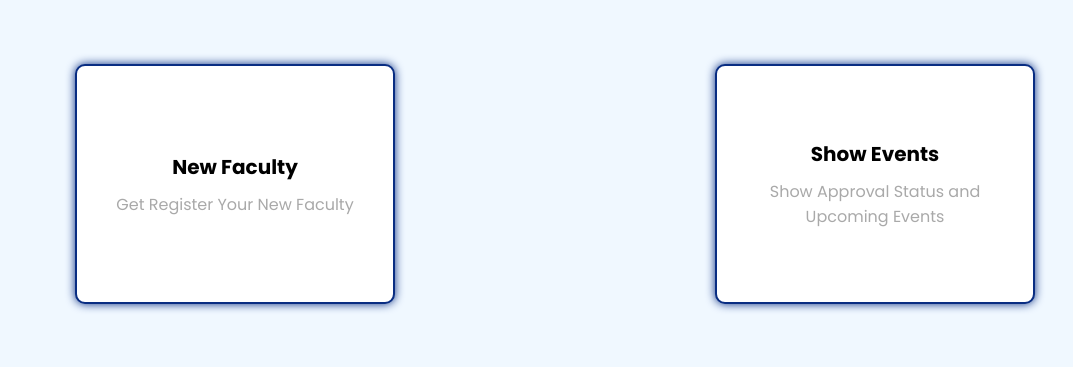
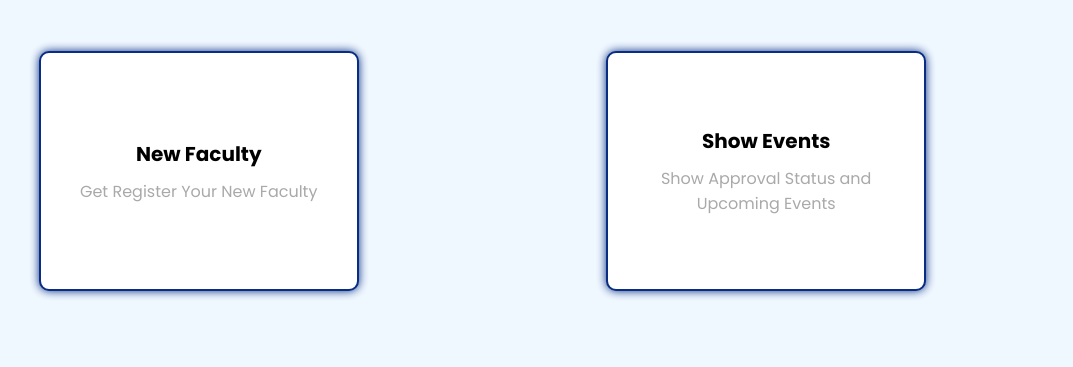
Before and after one commit to safalyakumbhare/Academic-Event-Manager, a PHP site: page /HomeHOD.php in a window 1280 px wide. Shown: the part 80-447 px from the top of the page, without its empty margins (85-1158 px from the left). Run offline with PHP 8.4, Linux system fonts and the light colour scheme; a user stored in the database is signed in; data comes from the database, SQL or seed files in the repository.

Commit message:
Bug fixes

```diff
--- a/button.css
+++ b/button.css
@@ -7,16 +7,10 @@ body {
   background-color: aliceblue;
 }
 .container {
-  /* height: 80vh;
-  width: 100vw; */
-  /* display: flex; */
-  /* flex-direction: row;
-  justify-content: center;
-  align-items: center; */
-  /* gap: 20px; */
-  /* padding: 1vw; */
-  box-sizing: border-box;
-  margin: auto;
+    display: grid;
+    place-items: center;
+    grid-template-columns: auto auto auto;
+
 }
 
 .bttn {
@@ -25,7 +19,7 @@ body {
   cursor: pointer;
   overflow: hidden;
   transition: all 0.3s ease;
-  padding: 5vw;
+  padding: 4vw;
 }
 
 .hover-box {
--- a/header.css
+++ b/header.css
@@ -10,11 +10,7 @@ body {
   background-position: center;
   background-size: cover;
 }
-.container{
-  display: grid;
-  place-items: center;
-  grid-template-columns: auto auto;
-}
+
 .Task {
   /* width: 100%;
     min-height: 100vh; */
--- a/logout.php
+++ b/logout.php
@@ -1,5 +1,6 @@
 <?php
+include("loginpage.php");
+
 session_unset();
 session_destroy();
-header("Location :loginpage.php");
 ?>
```
